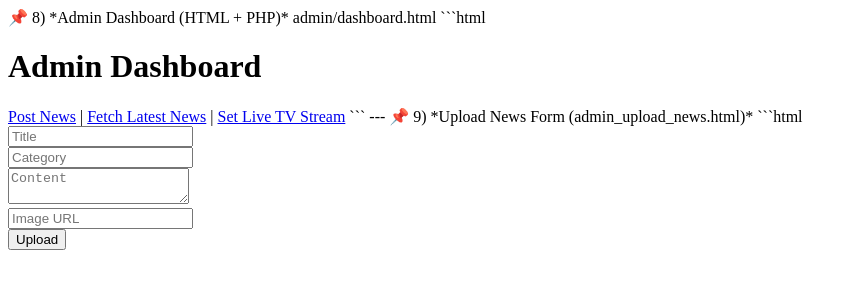
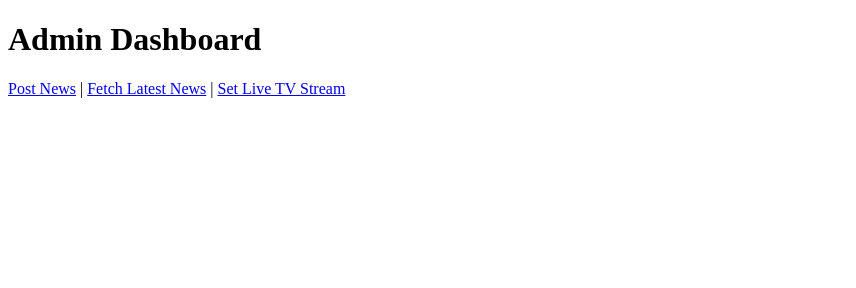
Before and after one commit to Usrahexchange/dabban_tv, a plain HTML site: page admin.html in a window 1280 px wide. Shown: the whole page, without its empty margins (0-856 px from the left). Drawn offline with Linux system fonts and the light colour scheme.

Commit message:
admin.html

````diff
--- a/admin.html
+++ b/admin.html
@@ -6,29 +6,14 @@
     <title>Document</title>
 </head>
 <body>
-    📌 8) *Admin Dashboard (HTML + PHP)*
-
+   <!-- 📌 8) *Admin Dashboard (HTML + PHP)*
 admin/dashboard.html
-```html
+```html-->
 <h1>Admin Dashboard</h1>
 <a href="admin_upload_news.html">Post News</a> |
 <a href="fetch_api.php">Fetch Latest News</a> |
-
 <a href="set_stream.html">Set Live TV Stream</a>
-```
-
----
-
-📌 9) *Upload News Form (admin_upload_news.html)*
-
-```html
-<form action="news.php?action=upload" method="POST">
-  <input type="text" name="title" placeholder="Title"><br>
-  <input type="text" name="category" placeholder="Category"><br>
-  <textarea name="content" placeholder="Content"></textarea><br>
-  <input type="text" name="image" placeholder="Image URL"><br>
-  <button>Upload</button>
-</form>
 
 </body>
+
 </html>
````
